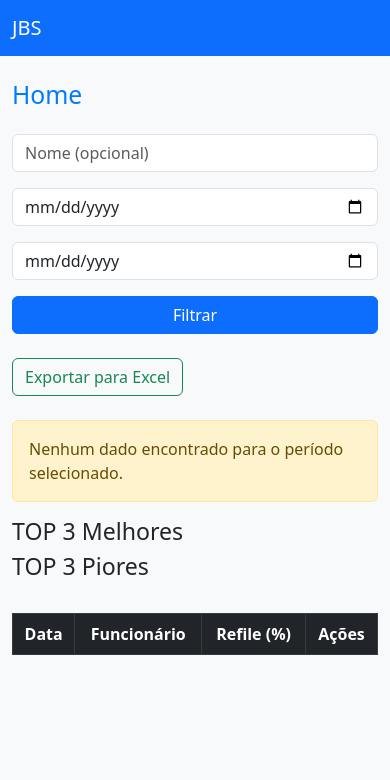
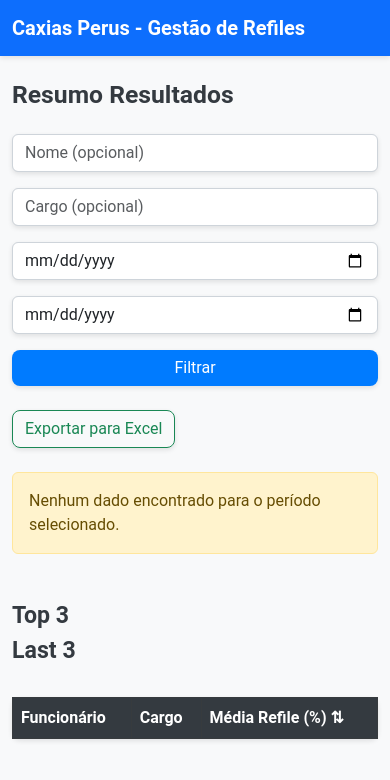
Before and after one commit to ninguemestaprotegido/facil, a Flask app: page / in a window 390 px wide. Shown: the top 780 px of the page. Run offline with Flask 3, Linux system fonts and the light colour scheme; a user stored in the database is signed in; lists and menus that the app fills with data are empty.

Commit message:
Descrição do commit

```diff
--- a/app/routes.py
+++ b/app/routes.py
@@ -4,6 +4,9 @@ from sqlalchemy import func
 import datetime
 from io import BytesIO
 from openpyxl import Workbook
+import pandas as pd
+from flask import send_file
+import os
 
 main = Blueprint('main', __name__)
 
@@ -12,89 +15,53 @@ main = Blueprint('main', __name__)
 @main.route('/', methods=['GET'])
 def home():
     nome = request.args.get('nome', '').strip()
+    cargo = request.args.get('cargo', '').strip()
     data_inicial = request.args.get('data_inicial')
     data_final = request.args.get('data_final')
+    ordenar = request.args.get('ordenar', 'desc')  # Ordenação padrão descendente
 
-    # Query inicial para resultados filtrados
-    query = Importacao.query.join(Colaborador).add_columns(
-    Importacao.id,  # Include the ID field
-    Colaborador.nome,
-    Importacao.data,
-    Importacao.refile
-)
+    # Query base para médias
+    query = db.session.query(
+        Colaborador.nome,
+        Colaborador.cargo,
+        func.avg(Importacao.refile).label('media_refile')
+    ).join(Importacao).group_by(Colaborador.id)
 
-
+    # Aplicar filtros
     if nome:
         query = query.filter(Colaborador.nome.ilike(f"%{nome}%"))
+    if cargo:
+        query = query.filter(Colaborador.cargo.ilike(f"%{cargo}%"))
     if data_inicial:
         query = query.filter(Importacao.data >= datetime.datetime.strptime(data_inicial, '%Y-%m-%d').date())
     if data_final:
         query = query.filter(Importacao.data <= datetime.datetime.strptime(data_final, '%Y-%m-%d').date())
 
-    resultados = query.all()
+    # Aplicar ordenação
+    if ordenar == 'asc':
+        query = query.order_by(func.avg(Importacao.refile).asc())
+    else:
+        query = query.order_by(func.avg(Importacao.refile).desc())
+
+    medias_colaboradores = query.all()
 
     if 'user_id' not in session:
         return redirect(url_for('auth.login'))
 
-    # Calcular a média somente para os resultados filtrados
-    media = sum(r.refile for r in resultados) / len(resultados) if resultados else None
+    # Cálculo da média geral
+    media = sum([c.media_refile for c in medias_colaboradores]) / len(medias_colaboradores) if medias_colaboradores else None
 
-    # TOP 3 com filtros aplicados
-    top_melhores_filtrados = (
-        db.session.query(Colaborador.nome, func.avg(Importacao.refile).label('media_refile'))
-        .join(Importacao)
-        .group_by(Colaborador.id)
-        .order_by(func.avg(Importacao.refile).desc())
-        .filter(
-            Colaborador.nome.ilike(f"%{nome}%") if nome else True,
-            Importacao.data >= datetime.datetime.strptime(data_inicial, '%Y-%m-%d').date() if data_inicial else True,
-            Importacao.data <= datetime.datetime.strptime(data_final, '%Y-%m-%d').date() if data_final else True
-        )
-        .limit(3)
-        .all()
-    )
-
-    top_piores_filtrados = (
-        db.session.query(Colaborador.nome, func.avg(Importacao.refile).label('media_refile'))
-        .join(Importacao)
-        .group_by(Colaborador.id)
-        .order_by(func.avg(Importacao.refile))
-        .filter(
-            Colaborador.nome.ilike(f"%{nome}%") if nome else True,
-            Importacao.data >= datetime.datetime.strptime(data_inicial, '%Y-%m-%d').date() if data_inicial else True,
-            Importacao.data <= datetime.datetime.strptime(data_final, '%Y-%m-%d').date() if data_final else True
-        )
-        .limit(3)
-        .all()
-    )
-
-    # TOP 3 gerais (sem filtros)
-    top_melhores_geral = (
-        db.session.query(Colaborador.nome, func.avg(Importacao.refile).label('media_refile'))
-        .join(Importacao)
-        .group_by(Colaborador.id)
-        .order_by(func.avg(Importacao.refile).desc())
-        .limit(3)
-        .all()
-    )
-
-    top_piores_geral = (
-        db.session.query(Colaborador.nome, func.avg(Importacao.refile).label('media_refile'))
-        .join(Importacao)
-        .group_by(Colaborador.id)
-        .order_by(func.avg(Importacao.refile))
-        .limit(3)
-        .all()
-    )
+    # Calcular Top 3 e Last 3 aplicando os mesmos filtros
+    top_3 = medias_colaboradores[:3]
+    last_3 = medias_colaboradores[-3:]
 
     return render_template(
         'home.html',
-        resultados=resultados,
+        medias_colaboradores=medias_colaboradores,
         media=media,
-        top_melhores_filtrados=top_melhores_filtrados,
-        top_piores_filtrados=top_piores_filtrados,
-        top_melhores_geral=top_melhores_geral,
-        top_piores_geral=top_piores_geral,
+        top_3=top_3,
+        last_3=last_3,
+        ordenar=ordenar
     )
 
 
@@ -113,49 +80,49 @@ def delete_result(id):
 
 
 # Exportação para Excel
-@main.route('/exportar', methods=['GET'])
+@main.route('/exportar_excel', methods=['GET'])
 def exportar_excel():
-    nome = request.args.get('nome')
+    nome = request.args.get('nome', '').strip()
+    cargo = request.args.get('cargo', '').strip()
     data_inicial = request.args.get('data_inicial')
     data_final = request.args.get('data_final')
 
-    query = Importacao.query.join(Colaborador).add_columns(
-        Colaborador.nome, Importacao.data, Importacao.refile
-    )
+    # Query base
+    query = db.session.query(
+        Colaborador.nome,
+        Colaborador.cargo,
+        func.avg(Importacao.refile).label('media_refile')
+    ).join(Importacao).group_by(Colaborador.id)
 
+    # Aplicar filtros
     if nome:
         query = query.filter(Colaborador.nome.ilike(f"%{nome}%"))
+    if cargo:
+        query = query.filter(Colaborador.cargo.ilike(f"%{cargo}%"))
     if data_inicial:
-        query = query.filter(Importacao.data >= datetime.datetime.strptime(data_inicial, '%Y-%m-%d'))
+        query = query.filter(Importacao.data >= datetime.datetime.strptime(data_inicial, '%Y-%m-%d').date())
     if data_final:
-        query = query.filter(Importacao.data <= datetime.datetime.strptime(data_final, '%Y-%m-%d'))
+        query = query.filter(Importacao.data <= datetime.datetime.strptime(data_final, '%Y-%m-%d').date())
 
+    # Obter resultados
     resultados = query.all()
 
-    wb = Workbook()
-    ws = wb.active
-    ws.title = "Importações"
+    # Converter para DataFrame
+    data = [{
+        'Funcionário': r.nome,
+        'Cargo': r.cargo,
+        'Média Refile (%)': round(r.media_refile, 2)
+    } for r in resultados]
 
-    ws.append(["Data", "Funcionário", "Refile (%)"])
+    df = pd.DataFrame(data)
 
-    for resultado in resultados:
-        ws.append([
-            resultado.data.strftime('%d/%m/%Y'),
-            resultado.nome,
-            resultado.refile
-        ])
+    # Salvar o Excel no caminho absoluto
+    output_folder = os.path.join(os.getcwd(), 'app')  # Garante que será salvo no diretório do app
+    file_path = os.path.join(output_folder, 'export_resumo_resultados.xlsx')
+    df.to_excel(file_path, index=False)
 
-    output = BytesIO()
-    wb.save(output)
-    output.seek(0)
-
-    return send_file(
-        output,
-        as_attachment=True,
-        download_name="importacoes.xlsx",
-        mimetype="application/vnd.openxmlformats-officedocument.spreadsheetml.sheet"
-    )
-
+    # Enviar o arquivo para download
+    return send_file(file_path, as_attachment=True)
 
 # Rota para colaboradores
 @main.route('/colaboradores', methods=['GET', 'POST'])
@@ -212,6 +179,7 @@ def delete_colaborador(id):
 # Rota para importações
 @main.route('/importacoes', methods=['GET', 'POST'])
 def importacoes():
+    data_selecionada = ''
     if request.method == 'POST':
         data = request.form.get('data')
         funcionario_id = request.form.get('funcionario')
@@ -228,8 +196,47 @@ def importacoes():
         db.session.add(nova_importacao)
         db.session.commit()
 
-        return redirect(url_for('main.importacoes'))
+        data_selecionada = data  # Armazena a data selecionada
 
     colaboradores = Colaborador.query.all()
     importacoes = Importacao.query.order_by(Importacao.data.desc()).all()
-    return render_template('importacoes.html', colaboradores=colaboradores, importacoes=importacoes)
+    return render_template('importacoes.html', colaboradores=colaboradores, importacoes=importacoes, data_selecionada=data_selecionada)
+
+
+#rota para a nova guia "Feedback Funcionário"
+@main.route('/feedback', methods=['GET'])
+def feedback_funcionario():
+    nome = request.args.get('nome', '').strip()
+    data_inicial = request.args.get('data_inicial')
+    data_final = request.args.get('data_final')
+
+    # Query inicial para resultados filtrados
+    query = Importacao.query.join(Colaborador).add_columns(
+        Importacao.id,
+        Colaborador.nome,
+        Colaborador.cargo,
+        Importacao.data,
+        Importacao.refile
+    )
+
+    # Filtros aplicados
+    if nome:
+        query = query.filter(Colaborador.nome.ilike(f"%{nome}%"))
+    if data_inicial:
+        query = query.filter(Importacao.data >= datetime.datetime.strptime(data_inicial, '%Y-%m-%d').date())
+    if data_final:
+        query = query.filter(Importacao.data <= datetime.datetime.strptime(data_final, '%Y-%m-%d').date())
+
+    resultados = query.all()
+
+    if 'user_id' not in session:
+        return redirect(url_for('auth.login'))
+
+    # Calcular a média dos resultados filtrados
+    media = sum(r.refile for r in resultados) / len(resultados) if resultados else None
+
+    return render_template(
+        'feedback.html',
+        resultados=resultados,
+        media=media
+    )
--- a/app/static/styles.css
+++ b/app/static/styles.css
@@ -1,11 +1,126 @@
+/* Global Styles */
 body {
-    background-color: #f8f9fa;
+    background-color: #f8f9fa; /* Cor de fundo suave */
+    font-family: 'Roboto', sans-serif;
+    color: #343a40;
 }
 
-h2 {
-    color: #007bff;
+/* Navbar */
+.navbar {
+    background-color: #007bff;
+    box-shadow: 0 2px 5px rgba(0,0,0,0.1);
+}
+
+.navbar-brand {
+    font-weight: bold;
+    color: #fff !important;
+}
+
+.nav-link {
+    color: #fff !important;
+    transition: color 0.3s ease;
+}
+
+.nav-link:hover {
+    color: #ffd700 !important;
+}
+
+/* Cards, Forms e Tabelas */
+.card, .form-control, .btn, .table {
+    border-radius: 8px;
+    box-shadow: 0 2px 5px rgba(0,0,0,0.1);
+}
+
+/* Botões */
+.btn-primary {
+    background-color: #007bff;
+    border: none;
+    transition: background-color 0.3s ease, transform 0.2s ease;
+}
+
+.btn-primary:hover {
+    background-color: #0056b3;
+    transform: scale(1.05);
+}
+
+.btn-success {
+    background-color: #28a745;
+    border: none;
+    transition: background-color 0.3s ease, transform 0.2s ease;
+}
+
+.btn-success:hover {
+    background-color: #218838;
+    transform: scale(1.05);
+}
+
+/* Tabelas */
+.table-hover tbody tr:hover {
+    background-color: #f1f1f1;
 }
 
 .table th {
-    text-align: center;
+    background-color: #343a40;
+    color: #fff;
 }
+
+.table td, .table th {
+    vertical-align: middle;
+}
+
+/* Formulários */
+.form-label {
+    font-weight: bold;
+}
+
+input[type="date"], input[type="number"], select, .form-control {
+    border-radius: 6px;
+    border: 1px solid #ced4da;
+    transition: border-color 0.3s ease;
+}
+
+input:focus, select:focus {
+    border-color: #007bff;
+    outline: none;
+}
+
+/* Animações Suaves */
+.btn, .form-control, .nav-link {
+    transition: all 0.3s ease;
+}
+
+/* Toasts e Alertas */
+.toast {
+    background-color: #007bff;
+    color: white;
+    border-radius: 5px;
+    padding: 12px 20px;
+    box-shadow: 0 2px 10px rgba(0,0,0,0.1);
+}
+
+.toast.success {
+    background-color: #28a745;
+}
+
+.toast.error {
+    background-color: #dc3545;
+}
+
+/* Sombras e Estilos Adicionais */
+.shadow {
+    box-shadow: 0 2px 5px rgba(0,0,0,0.1);
+}
+
+.mt-5 {
+    margin-top: 3rem !important;
+}
+
+.mb-4 {
+    margin-bottom: 1.5rem !important;
+}
+
+/* Cabeçalhos */
+h2, h3 {
+    color: #343a40;
+    font-weight: bold;
+}
--- a/app/templates/base.html
+++ b/app/templates/base.html
@@ -3,7 +3,7 @@
 <head>
     <meta charset="UTF-8">
     <meta name="viewport" content="width=device-width, initial-scale=1.0">
-    <title>JBS</title>
+    <title>Caxias Perus - Gestão de Refiles</title>
 
     <!-- Bootstrap CSS -->
     <link
@@ -17,12 +17,13 @@
 <body class="bg-light">
     <nav class="navbar navbar-expand-lg navbar-dark bg-primary">
         <div class="container">
-            <a class="navbar-brand" href="{{ url_for('main.home') }}">JBS</a>
+            <a class="navbar-brand" href="{{ url_for('main.home') }}">Caxias Perus - Gestão de Refiles</a>
             <div class="collapse navbar-collapse">
                 <ul class="navbar-nav ms-auto">
-                    <li class="nav-item"><a class="nav-link" href="{{ url_for('main.home') }}">Home</a></li>
-                    <li class="nav-item"><a class="nav-link" href="{{ url_for('main.colaboradores') }}">Colaboradores</a></li>
-                    <li class="nav-item"><a class="nav-link" href="{{ url_for('main.importacoes') }}">Importações</a></li>
+                    <li class="nav-item"><a class="nav-link" href="{{ url_for('main.home') }}">Resumo Resultados</a></li>
+                    <li class="nav-item"><a class="nav-link" href="{{ url_for('main.colaboradores') }}">Cadastro de colaboradores</a></li>
+                    <li class="nav-item"><a class="nav-link" href="{{ url_for('main.importacoes') }}">Lançamento de dados</a></li>
+                    <li class="nav-item"><a class="nav-link" href="{{ url_for('main.feedback_funcionario') }}">Feedback Funcionário</a></li>
                 </ul>
             </div>
         </div>
--- a/app/templates/home.html
+++ b/app/templates/home.html
@@ -1,11 +1,14 @@
 {% extends 'base.html' %}
 {% block content %}
-<h2 class="mb-4">Home</h2>
+<h2 class="mb-4">Resumo Resultados</h2>
 
 <!-- 📌 Filtros -->
 <form method="GET" class="row g-3 mb-4">
-    <div class="col-md-4">
+    <div class="col-md-3">
         <input type="text" name="nome" class="form-control" placeholder="Nome (opcional)" value="{{ request.args.get('nome', '') }}">
+    </div>
+    <div class="col-md-3">
+        <input type="text" name="cargo" class="form-control" placeholder="Cargo (opcional)" value="{{ request.args.get('cargo', '') }}">
     </div>
     <div class="col-md-3">
         <input type="date" name="data_inicial" class="form-control" value="{{ request.args.get('data_inicial', '') }}">
@@ -18,91 +21,96 @@
     </div>
 </form>
 
-<!-- 📌 Botão para Exportação -->
+<!-- 📌 Botão de Exportar para Excel -->
 <form method="GET" action="{{ url_for('main.exportar_excel') }}" class="mb-4">
+    <input type="hidden" name="nome" value="{{ request.args.get('nome', '') }}">
+    <input type="hidden" name="cargo" value="{{ request.args.get('cargo', '') }}">
+    <input type="hidden" name="data_inicial" value="{{ request.args.get('data_inicial', '') }}">
+    <input type="hidden" name="data_final" value="{{ request.args.get('data_final', '') }}">
     <button type="submit" class="btn btn-outline-success">Exportar para Excel</button>
 </form>
 
-<!-- 📌 Exibição da média -->
+<!-- 📌 Exibição da média geral -->
 {% if media is not none %}
-<p class="alert alert-info">Média do período selecionado: <strong>{{ "%.2f" | format(media) }}%</strong></p>
+<p class="alert alert-info">Média Geral do período selecionado: <strong>{{ "%.2f" | format(media) }}%</strong></p>
 {% else %}
 <p class="alert alert-warning">Nenhum dado encontrado para o período selecionado.</p>
 {% endif %}
 
-<!-- 📌 Top 3 Dinâmico -->
-<div class="row">
+<!-- 📌 Top 3 e Last 3 - Agora acima da tabela -->
+<div class="row mt-5">
     <div class="col-md-6">
-        <h3>TOP 3 Melhores</h3>
+        <h3>Top 3</h3>
         <ul class="list-group">
-            {% if top_melhores_filtrados %}
-                {% for item in top_melhores_filtrados %}
+            {% for item in top_3 %}
             <li class="list-group-item d-flex justify-content-between">
-                    {{ item[0] }} <span class="badge bg-success">{{ "%.2f" | format(item[1]) }}%</span>
+                {{ item.nome }} <span class="badge bg-success">{{ "%.2f" | format(item.media_refile) }}%</span>
             </li>
             {% endfor %}
-            {% else %}
-                {% for item in top_melhores_geral %}
-                <li class="list-group-item d-flex justify-content-between">
-                    {{ item[0] }} <span class="badge bg-success">{{ "%.2f" | format(item[1]) }}%</span>
-                </li>
-                {% endfor %}
-            {% endif %}
         </ul>
     </div>
     <div class="col-md-6">
-        <h3>TOP 3 Piores</h3>
+        <h3>Last 3</h3>
         <ul class="list-group">
-            {% if top_piores_filtrados %}
-                {% for item in top_piores_filtrados %}
+            {% for item in last_3 %}
             <li class="list-group-item d-flex justify-content-between">
-                    {{ item[0] }} <span class="badge bg-danger">{{ "%.2f" | format(item[1]) }}%</span>
+                {{ item.nome }} <span class="badge bg-danger">{{ "%.2f" | format(item.media_refile) }}%</span>
             </li>
             {% endfor %}
-            {% else %}
-                {% for item in top_piores_geral %}
-                <li class="list-group-item d-flex justify-content-between">
-                    {{ item[0] }} <span class="badge bg-danger">{{ "%.2f" | format(item[1]) }}%</span>
-                </li>
-                {% endfor %}
-            {% endif %}
         </ul>
     </div>
 </div>
 
-<!-- 📌 Tabela de Resultados -->
-<table class="table table-bordered mt-4">
+<!-- 📌 Tabela com Média por Funcionário -->
+<table class="table table-bordered mt-4" id="resumoTable">
     <thead class="table-dark">
         <tr>
-            <th>Data</th>
             <th>Funcionário</th>
-            <th>Refile (%)</th>
-            <th>Ações</th> <!-- Column for Delete Button -->
+            <th>Cargo</th>
+            <th onclick="sortTableByRefile()" style="cursor: pointer;">
+                Média Refile (%) <span id="sortIcon">⇅</span>
+            </th>
         </tr>
     </thead>
     <tbody>
-        {% for resultado in resultados %}
+        {% for colaborador in medias_colaboradores %}
         <tr>
-            <td>{{ resultado.data.strftime('%d/%m/%Y') }}</td>
-            <td>{{ resultado.nome }}</td>
+            <td>{{ colaborador.nome }}</td>
+            <td>{{ colaborador.cargo }}</td>
             <td>
                 <span style="height: 10px; width: 10px; display: inline-block; border-radius: 50%; margin-right: 8px; background-color:
-                    {% if resultado.refile >= 70 %} green
-                    {% elif 60 <= resultado.refile < 70 %} yellow
+                    {% if colaborador.media_refile >= 70 %} green
+                    {% elif 60 <= colaborador.media_refile < 70 %} yellow
                     {% else %} red {% endif %};">
                 </span>
-                {{ "%.2f" | format(resultado.refile) }}
-            </td>
-            <td>
-                <!-- BOTAO PRA AJUDAR IDIOTAS QUE NAO SABEM ESCREVER -->
-                <form method="POST" action="{{ url_for('main.delete_result', id=resultado.id) }}"
-                      onsubmit="return confirm('Vai deletar mesmo?');">
-                    <button type="submit" class="btn btn-danger btn-sm">Delete</button>
-                </form>
+                {{ "%.2f" | format(colaborador.media_refile) }}
             </td>
         </tr>
         {% endfor %}
     </tbody>
 </table>
 
+<!-- JavaScript para ordenação -->
+<script>
+let isAscending = true;
+
+function sortTableByRefile() {
+    const table = document.getElementById("resumoTable");
+    const rows = Array.from(table.rows).slice(1); // Exclui o cabeçalho
+
+    rows.sort((a, b) => {
+        const refA = parseFloat(a.cells[2].innerText) || 0;
+        const refB = parseFloat(b.cells[2].innerText) || 0;
+        return isAscending ? refA - refB : refB - refA;
+    });
+
+    isAscending = !isAscending; // Alterna a ordenação
+    document.getElementById("sortIcon").innerText = isAscending ? "↑" : "↓";
+
+    const tbody = table.querySelector("tbody");
+    tbody.innerHTML = "";
+    rows.forEach(row => tbody.appendChild(row));
+}
+</script>
+
 {% endblock %}
--- a/run.py
+++ b/run.py
@@ -11,4 +11,4 @@ migrate = Migrate(app, db)
 
 if __name__ == "__main__":
     port = int(os.environ.get("PORT", 5000))
-    app.run(host="0.0.0.0", port=port)
+    app.run(host="0.0.0.0", port=5000)
```
Also changed, not shown: app/__init__.py (+24 -19 lines), app/templates/feedback.html (added, +89 -0 lines), app/templates/importacoes.html (+31 -4 lines), instance/app.db, 1 other file. Lines whose indentation alone changed are shown as unchanged.
